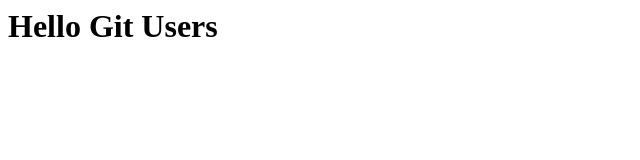
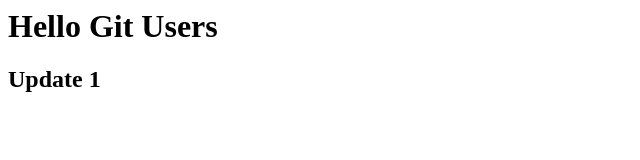
Before and after one commit to ssurapani/gitTest, a plain HTML site: page index.html in a window 1280 px wide. Shown: the whole page, without its empty margins (0-640 px from the left). Drawn offline with Linux system fonts and the light colour scheme.

Commit message:
Version-1 added

```diff
--- a/index.html
+++ b/index.html
@@ -1,5 +1,6 @@
 <HTML>
 	<BODY>
 		<H1>Hello Git Users</H1>
+		<H2>Update 1</H2>
 	</BODY>
 </HTML>
```
